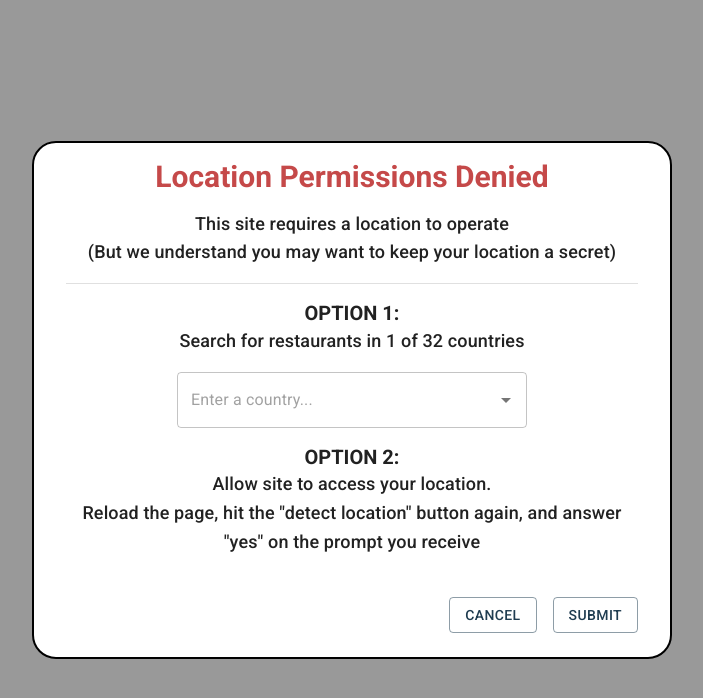
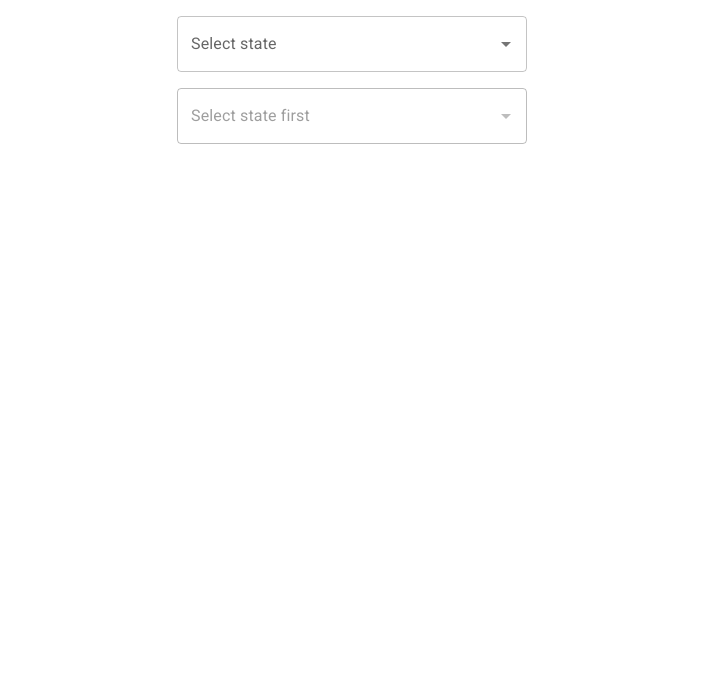
Before and after one commit to JasonXB/local-eats, a Next.js app: page /testError in a window 1280 px wide. Shown: the top 698 px of the page, without its empty margins (288-991 px from the left). Built offline with nearby package versions, Linux system fonts and the light colour scheme.

Commit message:
Created 2 dropdown lists dependent on one another

```diff
--- a/pages/testError.js
+++ b/pages/testError.js
@@ -1,7 +1,232 @@
-import React from 'react';
-import LocationDenial from "../src/custom-components/ErrorModals/LocationDenial"
-import GeoUnsupported from "../src/custom-components/ErrorModals/GeoUnsupported"
+import React, { useState } from "react";
+import { TextField, Autocomplete } from "@mui/material";
 
+// MENU 1 DEFAULT: Arizona
+// MENU 2 DEFAULT: Whatever cities yelp has data for in Arizona
+// Changing the Menu 1 value will change the cities listed in menu 2
 export default function testError() {
-  return <LocationDenial/>;
+  const [selectedState, setSelectedState] = useState("");
+  const [cityList, setCityList] = useState(
+    <Autocomplete
+      disablePortal
+      disabled
+      id="combo-box-demo"
+      options={yelpCoverageCities.Arizona}
+      sx={{ maxWidth: 350, mx: "auto", mt: 2, mb: 1 }}
+      renderInput={(params) => (
+        <TextField {...params} label="Select state first" />
+      )}
+    />
+  );
+
+  // Take the state value in Menu 1 and save it to a state variable
+  const handler = function (event, value) {
+    console.log(value);
+    setSelectedState(value);
+    // If a proper state is selected, render a menu with all the state's associated cities
+    if (yelpCoverageStates.includes(value)) {
+      setCityList(
+        <Autocomplete
+          disablePortal
+          id="combo-box-demo"
+          options={yelpCoverageCities[value]}
+          sx={{ maxWidth: 350, mx: "auto", mt: 2, mb: 1 }}
+          renderInput={(params) => (
+            <TextField {...params} label="Select city" />
+          )}
+        />
+      );
+    }
+    // Render a disabled menu whenever a proper state isn't selected
+    else
+      setCityList(
+        <Autocomplete
+          disablePortal
+          disabled
+          id="combo-box-demo"
+          options={yelpCoverageCities.Arizona}
+          sx={{ maxWidth: 350, mx: "auto", mt: 2, mb: 1 }}
+          renderInput={(params) => (
+            <TextField {...params} label="Select state first" />
+          )}
+        />
+      );
+  };
+  // The state selected will determine what cities are listed in Menu 2
+  const citiesForSelectedState = yelpCoverageCities[selectedState];
+
+  return (
+    <>
+      <Autocomplete
+        onChange={handler}
+        disablePortal
+        id="combo-box-demo"
+        options={yelpCoverageStates}
+        sx={{ maxWidth: 350, mx: "auto", mt: 2, mb: 1 }}
+        renderInput={(params) => <TextField {...params} label="Select state" />}
+      />
+      {cityList}
+    </>
+  );
 }
+
+const yelpCoverageStates = [
+  "Arizona",
+  "California",
+  "Colorado",
+  "Connecticut",
+  "Florida",
+  "Georgia",
+  "Hawaii",
+  "Iowa",
+  "Idaho",
+  "Illinois",
+  "Indiana",
+  "Kentucky",
+  "Louisiana",
+  "Massachusetts",
+  "Maryland",
+  "Michigan",
+  "Minnesota",
+  "Missouri",
+  "North Carolina",
+  "New Jersey",
+  "New Mexico",
+  "Nevada",
+  "New York",
+  "Ohio",
+  "Oregon",
+  "Pennsylvania",
+  "Rhode Island",
+  "South Carolina",
+  "Tennessee",
+  "Texas",
+  "Utah",
+  "Virginia",
+  "Vermont",
+  "Washington",
+  "Wisconsin",
+];
+const yelpCoverageCities = {
+  // prettier-ignore
+  Arizona: ["Phoenix", "Scottsdale", "Tempe", "Tucson"],
+  California: [
+    "Alameda",
+    "Albany",
+    "Alhambra",
+    "Anaheim",
+    "Belmont",
+    "Berkeley",
+    "Beverly Hills",
+    "Big Sur",
+    "Burbank",
+    "Concord",
+    "Costa Mesa",
+    "Culver City",
+    "Cupertino",
+    "Daly City",
+    "Davis",
+    "Dublin",
+    "Emeryville",
+    "Foster City",
+    "Fremont",
+    "Glendale",
+    "Hayward",
+    "Healdsburg",
+    "Huntington Beach",
+    "Irvine",
+    "La Jolla",
+    "Livermore",
+    "Long Beach",
+    "Los Altos",
+    "Los Angeles",
+    "Los Gatos",
+    "Marina del Rey",
+    "Menlo Park",
+    "Mill Valley",
+    "Millbrae",
+    "Milpitas",
+    "Monterey",
+    "Mountain View",
+    "Napa",
+    "Newark",
+    "Newport Beach",
+    "Oakland",
+    "Orange County",
+    "Palo Alto",
+    "Park La Brea",
+    "Pasadena",
+    "Pleasanton",
+    "Redondo Beach",
+    "Redwood City",
+    "Sacramento",
+    "San Bruno",
+    "San Carlos",
+    "San Diego",
+    "San Francisco",
+    "San Jose",
+    "San Leandro",
+    "San Mateo",
+    "San Rafael",
+    "Santa Barbara",
+    "Santa Clara",
+    "Santa Cruz",
+    "Santa Monica",
+    "Santa Rosa",
+    "Sausalito",
+    "Sonoma",
+    "South Lake Tahoe",
+    "Stockton",
+    "Studio City",
+    "Sunnyvale",
+    "Torrance",
+    "Union City",
+    "Venice",
+    "Walnut Creek",
+    "West Hollywood",
+    "West Los Angeles",
+    "Westwood",
+    "Yountville",
+  ],
+  Colorado: ["Boulder", "Denver"],
+  Connecticut: ["Hartford", "New Haven"],
+  Florida: [
+    "Fort Lauderdale",
+    "Gainesville",
+    "Miami",
+    "Miami Beach",
+    "Orlando",
+    "Tampa",
+  ],
+  Georgia: ["Atlanta", "Savannah"],
+  Hawaii: ["Honolulu", "Lahaina"],
+  Iowa: ["Iowa City"],
+  Idaho: ["Boise"],
+  Illinois: ["Chicago", "Evanston", "Naperville", "Schaumburg", "Skokie"],
+  Indiana: ["Bloomington", "Indianapolis"],
+  Kentucky: ["Louisville"],
+  Louisiana: ["New Orleans"],
+  //  prettier-ignore
+  Massachusetts: [ 'Allston', 'Boston', 'Brighton', 'Brookline', 'Cambridge', 'Somerville',],
+  Maryland: ["Baltimore"],
+  Michigan: ["Ann Arbor", "Detroit"],
+  Minnesota: ["Minneapolis", "Saint Paul"],
+  Missouri: ["Kansas City", "Saint Louis"],
+  "North Carolina": ["Charlotte", "Durham", "Raleigh"],
+  "New Jersey": ["Newark", "Princeton"],
+  "New Mexico": ["Albuquerque", "Santa Fe"],
+  Nevada: ["Las Vegas", "Reno"],
+  "New York": ["Brooklyn", "Long Island City", "New York", "Flushing"],
+  Ohio: ["Cincinnati", "Cleveland", "Columbus"],
+  Oregon: ["Portland", "Salem"],
+  Pennsylvania: ["Philadelphia", "Pittsburgh"],
+  "Rhode Island": ["Providence"],
+  "South Carolina": ["Charleston"],
+  Tennessee: ["Memphis", "Nashville"],
+  Texas: ["Austin", "Dallas", "Houston", "San Antonio"],
+  Utah: ["Salt Lake City"],
+  Virginia: ["Alexandria", "Arlington", "Richmond"],
+  Vermont: ["Burlington"],
+  Washington: ["Bellevue", "Redmond", "Seattle"],
+  Wisconsin: ["Madison", "Milwaukee"],
+};
--- a/src/custom-components/ErrorModals/LocationDenial.js
+++ b/src/custom-components/Modals/LocationDenial/whole.js
@@ -1,10 +1,10 @@
 import React, { useEffect, useRef, useState } from "react";
 import { styled, Box } from "@mui/system";
-import { useLocationContext } from "../../state-management/locationContext";
+import { useLocationContext } from "../../../state-management/locationContext";
 //  prettier-ignore
 import { Typography, Divider, TextField, Autocomplete, Button } from "@mui/material";
-import { mix } from "../../../styles/styleMixins";
-import { countries } from "./countryData";
+import { mix } from "../../../../styles/styleMixins";
+import { countries } from "../countryData";
 import axios from "axios";
 
 const StyledModal = styled("div")`
@@ -27,7 +27,8 @@ export default function LocationModal(props) {
   // When the user selects a country, generate a list of areas Yelp has data for
   const [areaList, setAreaList] = useState(null);
   const nationChangeHandler = async function (e) {
-    console.log("woop");
+    const selectedNation = nationRef.current.firstChild.firstChild.value;
+    console.log(selectedNation);
     //@ Render a list of options for that country, right beneath option 1
   };
 
@@ -88,7 +89,7 @@ export default function LocationModal(props) {
             OPTION 1:
           </Typography>
           <Typography variant="h6" component="p">
-            Search for restaurants in 1 of 32 countries
+            Search for restaurants in predetermined locations
           </Typography>
 
           <Autocomplete
@@ -128,6 +129,7 @@ export default function LocationModal(props) {
               />
             )}
           />
+
           <Typography
             variant="h5"
             component="p"
--- a/src/custom-components/Searchbar/SearchbarDesktop.js
+++ b/src/custom-components/Searchbar/SearchbarDesktop.js
@@ -71,7 +71,7 @@ export default function SearchbarDesktop() {
         <MenuItem sx={{ display: "flex", px: 1.5 }} onClick={pickPredetermined}>
           <PublicIcon color="secondary" sx={{ mt: "-4px" }} />
           <Button color="secondary" align="left">
-            Pick from pre-determined locations
+            Pick predetermined location
           </Button>
         </MenuItem>
       </Menu>
--- a/src/state-management/locationContext.js
+++ b/src/state-management/locationContext.js
@@ -15,11 +15,11 @@ export default function LocationContextProvider(props) {
 
   // Use this state variable to decide when an error modal should be visible
   const [modalVisible, setModalVisible] = useState(false); // when equal to false, its hidden
-  // renders custom-components/ErrorModals/GeoUnsupported.js
+  // renders custom-components/Modals/GeoUnsupported.js
   const showModal1 = () => {
     setModalVisible("case1");
   };
-  // renders custom-components/ErrorModals/LocationDenial.js
+  // renders custom-components/Modals/LocationDenial.js
   const showModal2 = () => {
     setModalVisible("case2");
   };
```
Also changed, not shown: pages/index.js (+6 -7 lines), src/custom-components/Modals/LocationDenial/AmericanSelect.js (added, +14 -0 lines), src/custom-components/Modals/LocationDenial/CanadianSelect.js (added, +24 -0 lines), src/custom-components/Modals/GeoUnsupported.js (added), src/custom-components/Modals/countryData.js (renamed from src/custom-components/ErrorModals/countryData.js), 1 other file (tests, documents, lock files or other folders).
